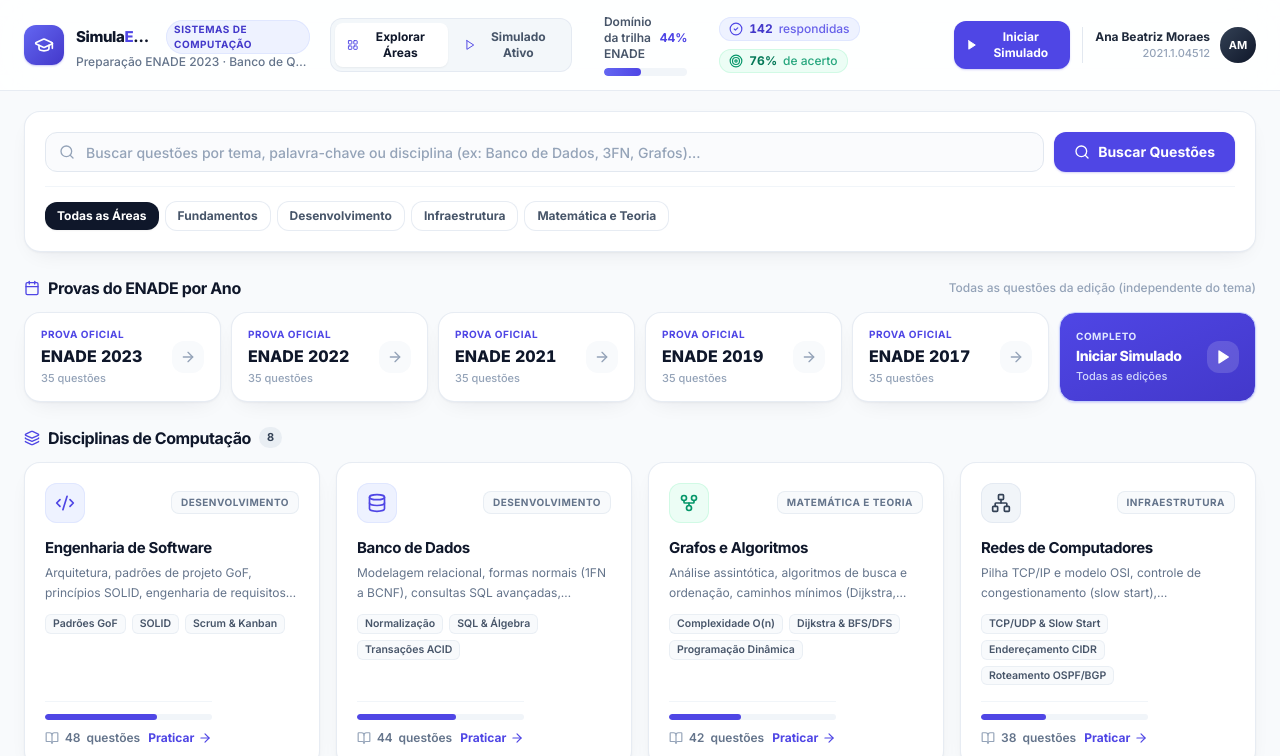
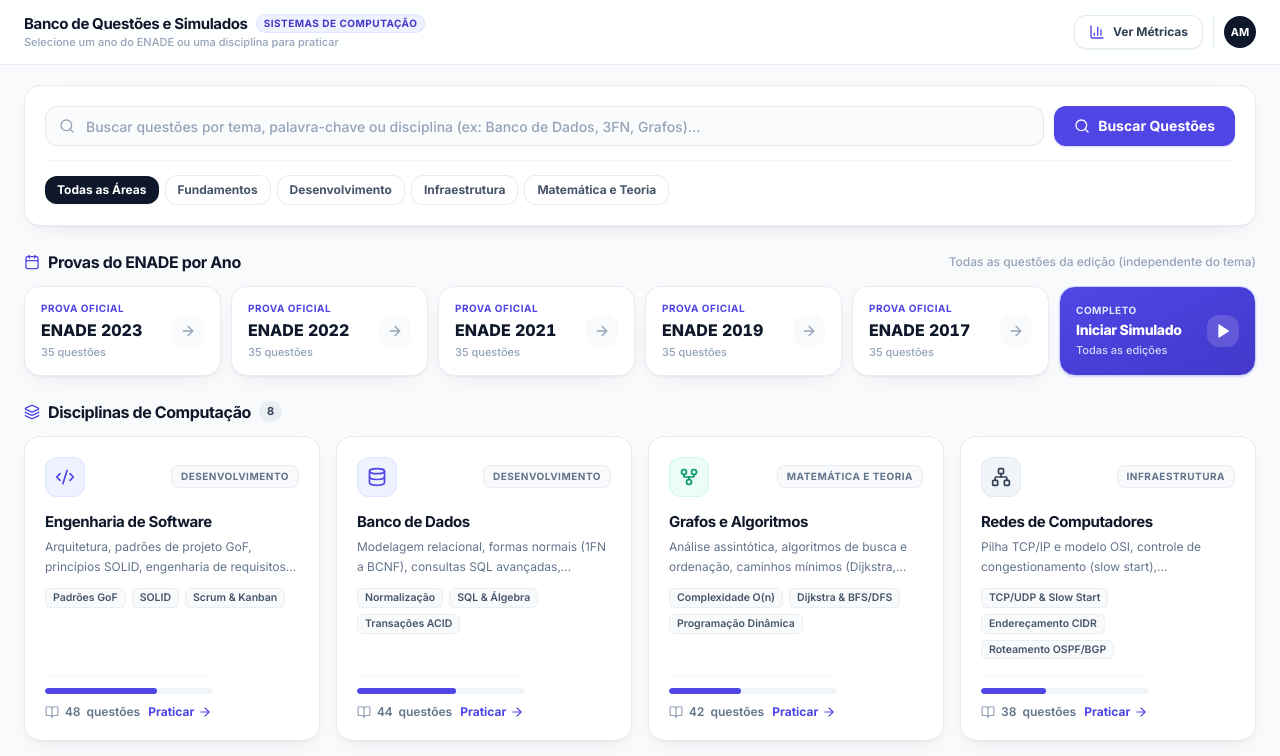
Before and after one commit to maranhaojose/sistema-provas-enade, a React (Vite) app: page / in a window 1280 px wide. Shown: the top 756 px of the page. Built offline with nearby package versions, Linux system fonts and the light colour scheme.

Commit message:
refactor(header): simplify top bar with metrics modal trigger

```diff
--- a/src/components/Header.tsx
+++ b/src/components/Header.tsx
@@ -1,15 +1,6 @@
-import {
-  CheckCircle2,
-  ChevronDown,
-  GraduationCap,
-  LayoutGrid,
-  Play,
-  Target,
-  Trophy,
-} from "lucide-react";
+import { BarChart3, CheckCircle2, Menu, Trophy } from "lucide-react";
 import type { ExamMeta, StudentProfile } from "../types/question";
 import type { SimuladoStats } from "../hooks/useSimulado";
-import { globalStudySummary } from "../data/areas";
 import { cn } from "../lib/utils";
 
 export type AppView = "dashboard" | "simulado";
@@ -21,8 +12,8 @@ interface HeaderProps {
   readonly activeView?: AppView;
   readonly activeAreaTitle?: string;
   readonly onOpenResults: () => void;
-  readonly onNavigateHome?: () => void;
-  readonly onStartSimulado?: () => void;
+  readonly onOpenMetrics: () => void;
+  readonly onOpenMobileNav: () => void;
 }
 
 export function Header({
@@ -32,233 +23,88 @@ export function Header({
   activeView = "simulado",
   activeAreaTitle,
   onOpenResults,
-  onNavigateHome,
-  onStartSimulado,
+  onOpenMetrics,
+  onOpenMobileNav,
 }: HeaderProps) {
   const isDashboard = activeView === "dashboard";
 
-  // Combina o histórico acumulado da estudante com as respostas da sessão atual
-  const totalAnsweredOverall = globalStudySummary.baseAnswered + stats.answered;
-  const totalCorrectOverall = globalStudySummary.baseCorrect + stats.correct;
-  const overallAccuracy =
-    totalAnsweredOverall > 0 ? Math.round((totalCorrectOverall / totalAnsweredOverall) * 100) : 0;
-
   return (
-    <header className="sticky top-0 z-40 border-b border-slate-200/80 bg-white/85 backdrop-blur-xl">
-      <div className="mx-auto flex max-w-[1360px] flex-col gap-3 px-4 py-3 sm:px-6 lg:flex-row lg:items-center lg:justify-between lg:gap-6 lg:py-3.5">
-        {/* Identidade da plataforma + Navegação rápida */}
-        <div className="flex min-w-0 items-center justify-between gap-3 lg:w-auto lg:justify-start lg:gap-5">
+    <header className="sticky top-0 z-30 border-b border-slate-200/80 bg-white/85 backdrop-blur-xl">
+      <div className="mx-auto flex h-16 max-w-[1360px] items-center justify-between gap-4 px-4 sm:px-6">
+        {/* Esquerda: Gatilho Mobile + Contexto da Página */}
+        <div className="flex min-w-0 items-center gap-3">
           <button
             type="button"
-            onClick={onNavigateHome}
-            aria-label="Ir para a página inicial do SimulaENADE"
-            className="group flex min-w-0 items-center gap-3 rounded-xl text-left focus:outline-none focus-visible:ring-2 focus-visible:ring-brand-500 focus-visible:ring-offset-2"
+            onClick={onOpenMobileNav}
+            aria-label="Abrir menu de navegação"
+            className="flex h-9 w-9 shrink-0 items-center justify-center rounded-xl border border-slate-200 bg-white text-slate-600 transition hover:bg-slate-50 lg:hidden"
           >
-            <span className="flex h-10 w-10 shrink-0 items-center justify-center rounded-xl bg-gradient-to-br from-brand-500 to-brand-700 text-white shadow-sm shadow-brand-600/30 transition-transform duration-200 group-hover:scale-[1.03]">
-              <GraduationCap className="h-5 w-5" aria-hidden="true" />
-            </span>
+            <Menu className="h-4 w-4" aria-hidden="true" />
+          </button>
+
           <div className="min-w-0">
             <div className="flex items-center gap-2">
-                <p className="truncate text-[15px] font-extrabold tracking-tight text-slate-900">
-                  Simula<span className="text-brand-600">ENADE</span>
+              <p className="truncate text-sm font-bold tracking-tight text-slate-900 sm:text-[15px]">
+                {isDashboard ? "Banco de Questões e Simulados" : (activeAreaTitle ?? exam.title)}
               </p>
               <span className="hidden rounded-full bg-brand-50 px-2 py-0.5 text-[10px] font-bold uppercase tracking-wider text-brand-700 ring-1 ring-inset ring-brand-100 sm:inline">
                 {exam.course}
               </span>
             </div>
-              <p className="truncate text-xs font-medium text-slate-500">
+            <p className="truncate text-[11px] font-medium text-slate-400">
               {isDashboard
-                  ? `Preparação ENADE ${exam.year} · Banco de Questões`
-                  : `${activeAreaTitle ?? `Simulado ${exam.year}`} · ${exam.totalQuestions} questões · ${exam.durationMinutes} min`}
+                ? "Selecione um ano do ENADE ou uma disciplina para praticar"
+                : `${stats.answered} de ${stats.total} respondidas (${stats.progressPercent}%)`}
             </p>
           </div>
-          </button>
-
-          {/* Navegação rápida entre páginas (Desktop) */}
-          {onNavigateHome && onStartSimulado && (
-            <nav
-              aria-label="Navegação principal"
-              className="hidden items-center gap-1 rounded-xl border border-slate-200/80 bg-slate-100/80 p-1 xl:flex"
-            >
-              <button
-                type="button"
-                onClick={onNavigateHome}
-                aria-current={isDashboard ? "page" : undefined}
-                className={cn(
-                  "inline-flex items-center gap-1.5 rounded-lg px-3 py-1.5 text-xs font-bold transition-all",
-                  isDashboard
-                    ? "bg-white text-slate-900 shadow-sm"
-                    : "text-slate-600 hover:text-slate-900",
-                )}
-              >
-                <LayoutGrid className="h-3.5 w-3.5 text-brand-600" aria-hidden="true" />
-                Explorar Áreas
-              </button>
-              <button
-                type="button"
-                onClick={onStartSimulado}
-                aria-current={!isDashboard ? "page" : undefined}
-                className={cn(
-                  "inline-flex items-center gap-1.5 rounded-lg px-3 py-1.5 text-xs font-bold transition-all",
-                  !isDashboard
-                    ? "bg-white text-slate-900 shadow-sm"
-                    : "text-slate-600 hover:text-slate-900",
-                )}
-              >
-                <Play className="h-3.5 w-3.5 text-brand-600" aria-hidden="true" />
-                Simulado Ativo
-                {stats.answered > 0 && (
-                  <span className="rounded-full bg-brand-50 px-1.5 py-0.2 text-[10px] font-bold tabular-nums text-brand-700">
-                    {stats.answered}/{stats.total}
-                  </span>
-                )}
-              </button>
-            </nav>
-          )}
-
-          {/* Perfil (mobile) */}
-          <button
-            type="button"
-            aria-label={`Perfil de ${student.name}`}
-            className="flex shrink-0 items-center gap-2 rounded-full border border-slate-200 bg-white py-1 pl-1 pr-2.5 transition hover:border-slate-300 hover:shadow-sm lg:hidden"
-          >
-            <span className="flex h-8 w-8 items-center justify-center rounded-full bg-slate-900 text-[11px] font-bold text-white">
-              {student.initials}
-            </span>
-            <ChevronDown className="h-3.5 w-3.5 text-slate-400" aria-hidden="true" />
-          </button>
         </div>
 
-        {/* Barra central: Progresso do simulado (na tela de prova) ou Meta semanal (no Dashboard) */}
-        {!isDashboard ? (
-          <div className="flex flex-1 flex-col gap-2 lg:mx-2 lg:max-w-md">
-            <div className="flex items-center justify-between gap-3 text-xs">
-              <p className="font-semibold text-slate-700">
-                {stats.answered} de {stats.total} questões respondidas
-              </p>
-              <span className="tabular-nums font-semibold text-slate-400">
-                {stats.progressPercent}%
-              </span>
-            </div>
-            <div
-              className="h-2 w-full overflow-hidden rounded-full bg-slate-100"
-              role="progressbar"
-              aria-valuemin={0}
-              aria-valuemax={stats.total}
-              aria-valuenow={stats.answered}
-              aria-label="Progresso do simulado"
-            >
-              <div
-                className="h-full rounded-full bg-gradient-to-r from-brand-500 to-brand-600 transition-all duration-500 ease-out"
-                style={{ width: `${stats.progressPercent}%` }}
-              />
-            </div>
-          </div>
-        ) : (
-          <div className="hidden flex-1 flex-col gap-1.5 lg:mx-2 lg:flex lg:max-w-xs">
-            <div className="flex items-center justify-between gap-2 text-xs">
-              <span className="font-semibold text-slate-600">Domínio da trilha ENADE</span>
-              <span className="tabular-nums font-bold text-brand-600">
-                {Math.round((totalAnsweredOverall / globalStudySummary.totalBankQuestions) * 100)}%
-              </span>
-            </div>
-            <div
-              className="h-2 w-full overflow-hidden rounded-full bg-slate-100"
-              role="progressbar"
-              aria-valuemin={0}
-              aria-valuemax={globalStudySummary.totalBankQuestions}
-              aria-valuenow={totalAnsweredOverall}
-              aria-label="Progresso geral no banco de questões"
-            >
-              <div
-                className="h-full rounded-full bg-gradient-to-r from-brand-500 to-brand-600 transition-all duration-500 ease-out"
-                style={{
-                  width: `${Math.min(
-                    100,
-                    Math.round((totalAnsweredOverall / globalStudySummary.totalBankQuestions) * 100),
-                  )}%`,
-                }}
-              />
-            </div>
-          </div>
-        )}
-
-        {/* Indicadores + Ação + Perfil (desktop e mobile) */}
-        <div className="flex items-center justify-between gap-2.5 sm:gap-3 lg:justify-end">
-          {isDashboard ? (
-            <div className="flex flex-wrap items-center gap-2">
-              <span
-                title="Total de questões respondidas na plataforma"
-                className="inline-flex items-center gap-1.5 rounded-full bg-brand-50 px-2.5 py-1 text-xs font-semibold text-brand-700 ring-1 ring-inset ring-brand-100"
-              >
-                <CheckCircle2 className="h-3.5 w-3.5 text-brand-600" aria-hidden="true" />
-                <span className="tabular-nums font-bold">{totalAnsweredOverall}</span>
-                <span className="font-medium text-brand-600/85">respondidas</span>
-              </span>
-              <span
-                title="Taxa de acerto geral acumulada"
-                className="inline-flex items-center gap-1.5 rounded-full bg-emerald-50 px-2.5 py-1 text-xs font-semibold text-emerald-700 ring-1 ring-inset ring-emerald-100"
-              >
-                <Target className="h-3.5 w-3.5 text-emerald-600" aria-hidden="true" />
-                <span className="tabular-nums font-bold">{overallAccuracy}%</span>
-                <span className="hidden font-medium text-emerald-600/85 sm:inline">de acerto</span>
-              </span>
-            </div>
-          ) : (
-            <div className="flex items-center gap-2">
-              <span className="inline-flex items-center gap-1.5 rounded-full bg-emerald-50 px-2.5 py-1 text-xs font-semibold text-emerald-700 ring-1 ring-inset ring-emerald-100">
+        {/* Direita: Botão de Métricas (Popup) + Status da Prova + Perfil */}
+        <div className="flex shrink-0 items-center gap-2.5">
+          {!isDashboard && (
+            <div className="hidden items-center gap-1.5 sm:flex">
+              <span className="inline-flex items-center gap-1 rounded-full bg-emerald-50 px-2.5 py-1 text-xs font-semibold text-emerald-700 ring-1 ring-inset ring-emerald-100">
                 <CheckCircle2 className="h-3.5 w-3.5" aria-hidden="true" />
                 <span className="tabular-nums">{stats.correct}</span>
-                <span className="font-medium text-emerald-600/80">acertos</span>
               </span>
-              <span className="inline-flex items-center gap-1.5 rounded-full bg-rose-50 px-2.5 py-1 text-xs font-semibold text-rose-700 ring-1 ring-inset ring-rose-100">
-                <span className="h-1.5 w-1.5 rounded-full bg-rose-500" aria-hidden="true" />
-                <span className="tabular-nums">{stats.incorrect}</span>
-                <span className="font-medium text-rose-600/80">erros</span>
-              </span>
-            </div>
-          )}
-
-          {isDashboard ? (
-            <button
-              type="button"
-              onClick={onStartSimulado}
-              className="inline-flex items-center gap-1.5 rounded-xl bg-brand-600 px-3 py-2 text-xs font-bold text-white shadow-sm shadow-brand-600/25 transition hover:bg-brand-700 focus:outline-none focus-visible:ring-2 focus-visible:ring-brand-500 focus-visible:ring-offset-2"
-            >
-              <Play className="h-3.5 w-3.5 fill-current" aria-hidden="true" />
-              <span>Iniciar Simulado</span>
-            </button>
-          ) : (
               <button
                 type="button"
                 onClick={onOpenResults}
                 disabled={!stats.isFinished}
                 title={
                   stats.isFinished
-                  ? "Ver desempenho final"
+                    ? "Ver resultado do simulado"
                     : "Responda todas as questões para liberar o resultado"
                 }
-              aria-label="Ver desempenho final"
                 className={cn(
-                "inline-flex items-center gap-1.5 rounded-xl px-2.5 py-2 text-xs font-semibold transition sm:px-3",
+                  "inline-flex items-center gap-1.5 rounded-xl px-3 py-2 text-xs font-bold transition",
                   stats.isFinished
                     ? "bg-slate-900 text-white shadow-sm hover:bg-slate-800"
                     : "cursor-not-allowed bg-slate-100 text-slate-400",
                 )}
               >
                 <Trophy className="h-3.5 w-3.5" aria-hidden="true" />
-              <span className="hidden sm:inline">Desempenho</span>
+                <span className="hidden md:inline">Resultado</span>
               </button>
+            </div>
           )}
 
-          <div className="hidden items-center gap-2.5 border-l border-slate-200 pl-3 lg:flex">
-            <div className="text-right">
-              <p className="max-w-[150px] truncate text-xs font-bold text-slate-800">
-                {student.name}
-              </p>
-              <p className="text-[11px] font-medium text-slate-400">{student.registration}</p>
-            </div>
-            <span className="flex h-9 w-9 items-center justify-center rounded-full bg-gradient-to-br from-slate-700 to-slate-900 text-[11px] font-bold text-white ring-2 ring-white shadow-sm">
+          {/* Botão Principal para abrir o Popup de Métricas */}
+          <button
+            type="button"
+            onClick={onOpenMetrics}
+            className="inline-flex items-center gap-2 rounded-xl border border-slate-200/90 bg-white px-3.5 py-2 text-xs font-bold text-slate-700 shadow-sm transition hover:border-brand-300 hover:bg-brand-50/40 hover:text-brand-700 focus:outline-none focus-visible:ring-2 focus-visible:ring-brand-500"
+          >
+            <BarChart3 className="h-4 w-4 text-brand-600" aria-hidden="true" />
+            <span>Ver Métricas</span>
+          </button>
+
+          {/* Avatar compacto */}
+          <div className="hidden items-center gap-2 border-l border-slate-200 pl-2.5 sm:flex">
+            <span
+              title={`${student.name} (${student.registration})`}
+              className="flex h-8 w-8 items-center justify-center rounded-full bg-slate-900 text-[11px] font-bold text-white"
+            >
               {student.initials}
             </span>
           </div>
```
Lines whose indentation alone changed are shown as unchanged.
